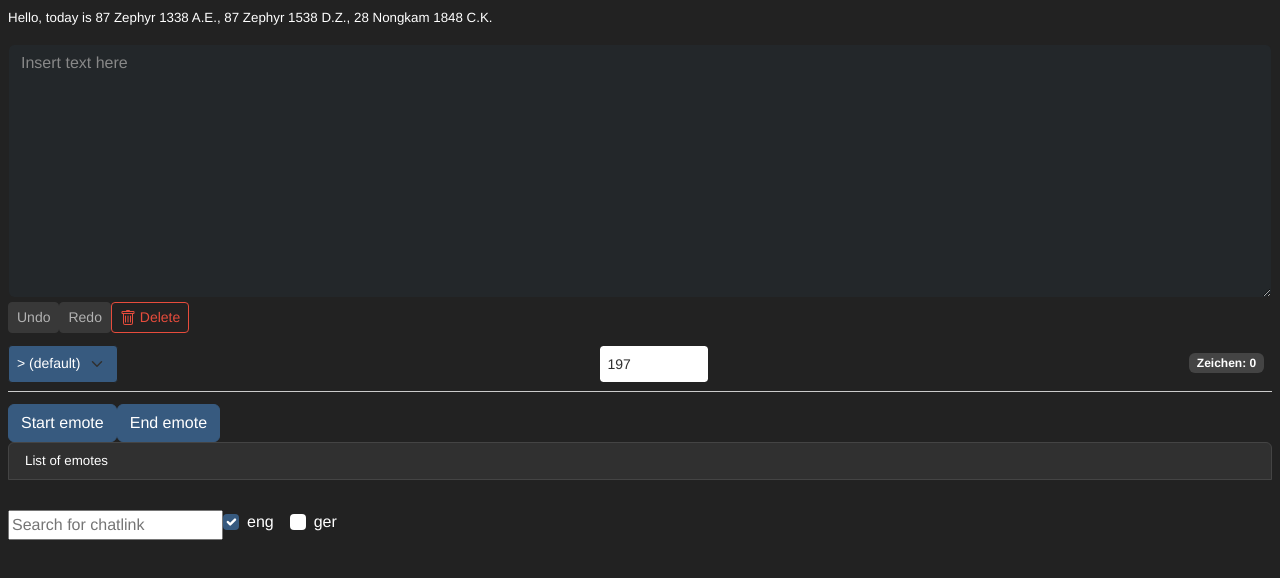
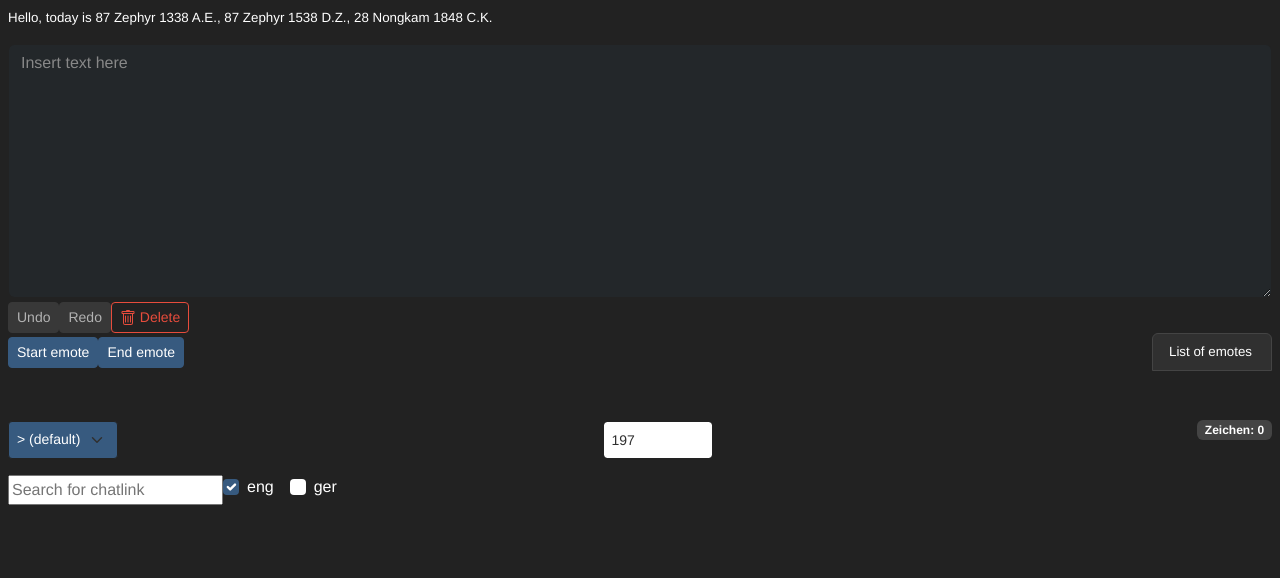
Before and after one commit to Ydalirsson/gw2-Chatbreaker, a Vue app: page / in a window 1280 px wide. Shown: the top 578 px of the page. Built offline with nearby package versions, Linux system fonts and the light colour scheme.

Commit message:
small changes

```diff
--- a/src/components/EmoteControls.vue
+++ b/src/components/EmoteControls.vue
@@ -1,19 +1,24 @@
 <template>
-  <div>
-    <button type="button" class="btn btn-primary" style="margin-top: 4px" @click="insertTextAtCursor(' /e ')">Start
+  <ul class="controlBar">
+    <li>
+      <button type="button" class="btn btn-primary btn-sm" style="margin-top: 4px" @click="handleInsert(' /e ')">Start
         emote</button>
-    <button type="button" class="btn btn-primary" style="margin-top: 4px" @click="insertTextAtCursor(' ## ')">End
+      <button type="button" class="btn btn-primary btn-sm" style="margin-top: 4px" @click="handleInsert(' ## ')">End
         emote</button>
-    <div id="emoteListID" class="list-group" @click="changeEmoteList" v-if="listCollapsed">
+    </li>
+
+    <li>
+      <ul id="emoteListID" class="list-group" @click="changeEmoteList" v-if="listCollapsed">
         <span class="tooltiptext">Click to collapse</span>
         <li v-for="(emote, index) in emoteList" :key="index" class="list-group-item py-0"
           @click.stop="handleInsert(' ' + emote + ' ')">{{ emote }}</li>
-    </div>
-    <div id="emoteID" class="list-group" @click="changeEmoteList" v-else>
+      </ul>
+      <ul id="emoteID" class="list-group" @click="changeEmoteList" v-else>
         <li class="list-group-item">List of emotes</li>
         <span class="tooltiptext">Click to expand</span>
-    </div>
-  </div>
+      </ul>
+    </li>
+  </ul>
 </template>
 
 <script lang="ts">
@@ -98,8 +103,15 @@ export default defineComponent({
 });
 </script>
 
+<!-- Add "scoped" attribute to limit CSS to this component only -->
+<style scoped lang="css">
+.controlBar {
+  display: flex;
+  justify-content: space-between;
+  list-style: none;
+  padding-left: 0;
+}
 
-<style lang="css">
 #emoteID .tooltiptext,
 #emoteListID .tooltiptext {
   visibility: hidden;
--- a/src/components/Greeting.vue
+++ b/src/components/Greeting.vue
@@ -177,6 +177,6 @@
   };
   </script>
 
-  <style>
-
-  </style>
+<!-- Add "scoped" attribute to limit CSS to this component only -->
+<style scoped lang="css">
+</style>
--- a/src/components/Main.vue
+++ b/src/components/Main.vue
@@ -2,8 +2,11 @@
   <div>
     <Greeting />
     <TextEditor v-model="chatContent" ref="textEditorRef" @keyup="update" />
+    <p v-if="errorMessage" class="alert alert-danger" role="alert">
+      {{ errorMessage }}
+    </p>
+    <EmoteControls :insertTextAtCursor="insertTextAtCursor" />
     <Toolbar v-model:selected="selected" v-model:maxWordLength="charLimitInput" :totalCharacter="chatContent.length" />
-    <EmoteControls :insertTextAtCursor="insertTextAtCursor" />
     <SearchBar :insertTextAtCursor="insertTextAtCursor" />
     <p></p>
     <br />
@@ -37,7 +40,7 @@ export default defineComponent({
       contentWordArray: [""] as Array<string>,
       errorMessage: "" as string,
       selected: 1 as number,
-      charLimitInput: 197 as number // actually limit is 199, but need 197 for the seperator    selected: "0" as string
+      charLimitInput: 197 as number // actually limit is 199, but need 197 for the seperator
     };
   },
   watch: {
@@ -45,13 +48,12 @@ export default defineComponent({
       this.update();
     },
     charLimitInput(newVal) {
-      console.log("Maximale Wortlänge geändert zu:", newVal);
       this.update();
     }
   },
   methods: {
     update(): void {
-      const MSG_CHAR_LIMIT = this.charLimitInput; // character limit per single chat message (in gw2 it's 199, but 197 needed to add ' >' automatically
+      const MSG_CHAR_LIMIT = this.charLimitInput;
       let i = 0; // place of message
       let j = 0; // position of word
       // reset
@@ -75,7 +77,7 @@ export default defineComponent({
         for (let k = 0; k < this.contentWordArray.length; k++) {
           if (this.contentWordArray[k].length > MSG_CHAR_LIMIT) {
             this.errorMessage =
-              "At least one word is longer then " + MSG_CHAR_LIMIT.toString() + "characters. Try to split it with space.";
+              "At least one word is longer then " + MSG_CHAR_LIMIT.toString() + " characters. Try to split it with space.";
             return;
           }
         }
@@ -155,14 +157,16 @@ export default defineComponent({
       const textAfter = this.chatContent.substring(endPos, this.chatContent.length);
       if (startPos == 0) text = text.substring(1, text.length);
       this.chatContent = textBefore + text + textAfter;
-      // Setze den Cursor an die Position nach dem Einfügen des Textes
+      // set the cursor to the position after inserting the text
       const newCursorPos = startPos + text.length;
       textarea.selectionStart = newCursorPos;
       textarea.selectionEnd = newCursorPos;
       textarea.focus();
-      // Trigger das "update"-Event
       this.update();
     }
   }
 });
 </script>
+
+<!-- Add "scoped" attribute to limit CSS to this component only -->
+<style scoped lang="css"></style>
--- a/src/components/ResultsTable.vue
+++ b/src/components/ResultsTable.vue
@@ -58,4 +58,6 @@ export default defineComponent({
 
 </script>
 
-<style lang="css"></style>
+<!-- Add "scoped" attribute to limit CSS to this component only -->
+<style scoped lang="css">
+</style>
--- a/src/components/SearchBar.vue
+++ b/src/components/SearchBar.vue
@@ -194,7 +194,8 @@ export default defineComponent({
 });
 </script>
 
-<style scoped>
+<!-- Add "scoped" attribute to limit CSS to this component only -->
+<style scoped lang="css">
 .ac-container {
   position: relative;
   display: grid;
--- a/src/components/TextEditor.vue
+++ b/src/components/TextEditor.vue
@@ -91,7 +91,9 @@ export default defineComponent({
 });
 </script>
 
-<style scoped lang="css"> textarea:focus {
+<!-- Add "scoped" attribute to limit CSS to this component only -->
+<style scoped lang="css">
+ textarea:focus {
      background-color: #23272a;
      color: #fff;
  }
--- a/src/components/Toolbar.vue
+++ b/src/components/Toolbar.vue
@@ -1,7 +1,6 @@
 <template>
-  <div class="toolbar d-flex align-items-center justify-content-between mb-2">
-    <!-- Separator Auswahl -->
-    <div class="d-flex align-items-center">
+  <ul class="controlBar">
+    <li>
       <select v-model.number="localSelected" class="form-select form-select-sm"
         style="margin-top: 4px; width: 110px; height: 38px" @change="seperatorChange">
         <option disabled value="0">Separator</option>
@@ -10,27 +9,19 @@
         <option value="3">-</option>
         <option value="4">~</option>
       </select>
-    </div>
+    </li>
 
-    <!-- Maximale Wortlänge
-    <div class="d-flex align-items-center">
-      <label for="maxWordLength" class="me-2">Max Wortlänge:</label>
-      <input id="maxWordLength" type="number" v-model.number="localMaxWordLength" class="form-control form-control-sm"
-        style="width: 80px" />
-    </div>-->
-
-    <div class="d-flex align-items-center">
+    <li>
       <input type="number" placeholder="Limit" value="197" min="3" class="form-control form-control-sm"
         style="margin-top: 4px; width: 110px; height: 38px" data-toggle="tooltip" data-placement="bottom" title="This field determines the number of characters that can appear in a message. Can be set as required.
             - GW2-Mode: 197
             - Discord-Mode: 1998" v-model.number="localMaxWordLength">
-    </div>
+    </li>
 
-    <!-- Zeichenanzahl Anzeige -->
-    <div>
+    <li>
       <span class="badge bg-secondary">Zeichen: {{ totalCharacter }}</span>
-    </div>
-  </div>
+    </li>
+  </ul>
 </template>
 
 <script lang="ts">
@@ -78,13 +69,9 @@ export default defineComponent({
 });
 </script>
 
-<style scoped>
-.toolbar {
-  padding: 8px;
-  border-bottom: 1px solid #ccc;
-}
-
-.toolbar {
+<!-- Add "scoped" attribute to limit CSS to this component only -->
+<style scoped lang="css">
+.controlBar {
   display: flex;
   justify-content: space-between;
   list-style: none;
```
Lines whose indentation alone changed are shown as unchanged.
